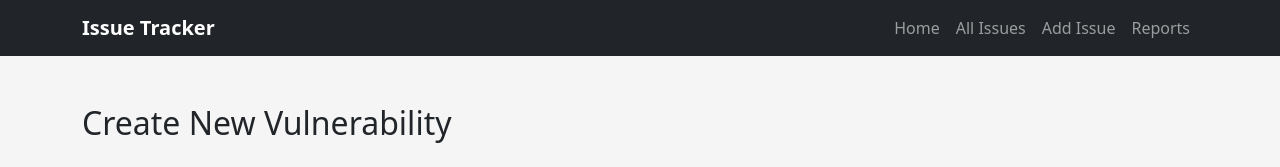
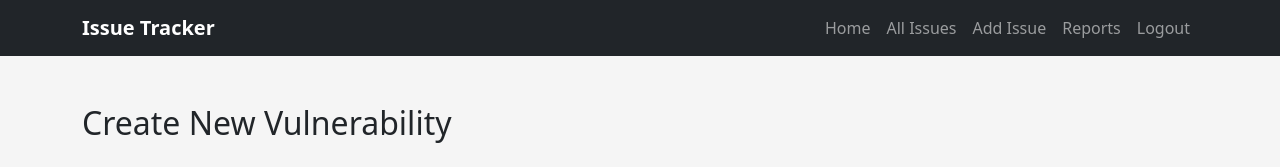
Before and after one commit to dbsspencerjohn-dot/spencer, a Flask app: page /create-issue in a window 1280 px wide. Shown: the top 167 px of the page. Run offline with Flask 3, Linux system fonts and the light colour scheme; the visitor is signed in with stand-in values (Sample User, id 1).

Commit message:
added a logout link to the bash template ( Source : Self)

```diff
--- a/templates/base.html
+++ b/templates/base.html
@@ -49,6 +49,12 @@
             <li class="nav-item">
               <a class="nav-link" href="/reports">Reports</a>
             </li>
+
+            <li class="nav-item">
+              <a class="nav-link" href="{{ url_for('api.logout') }}">
+                Logout
+              </a>
+            </li>
           </ul>
         </div>
       </div>
```
